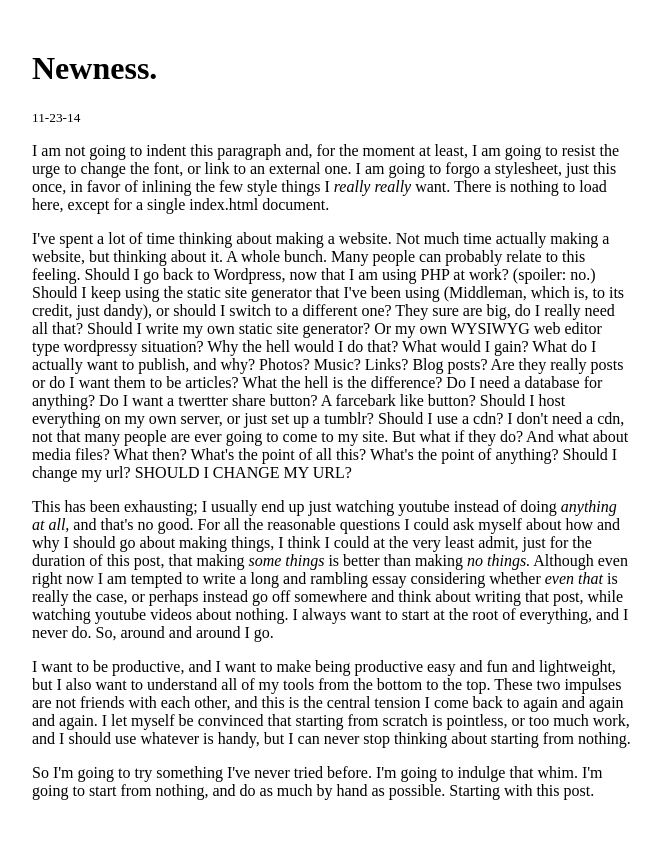
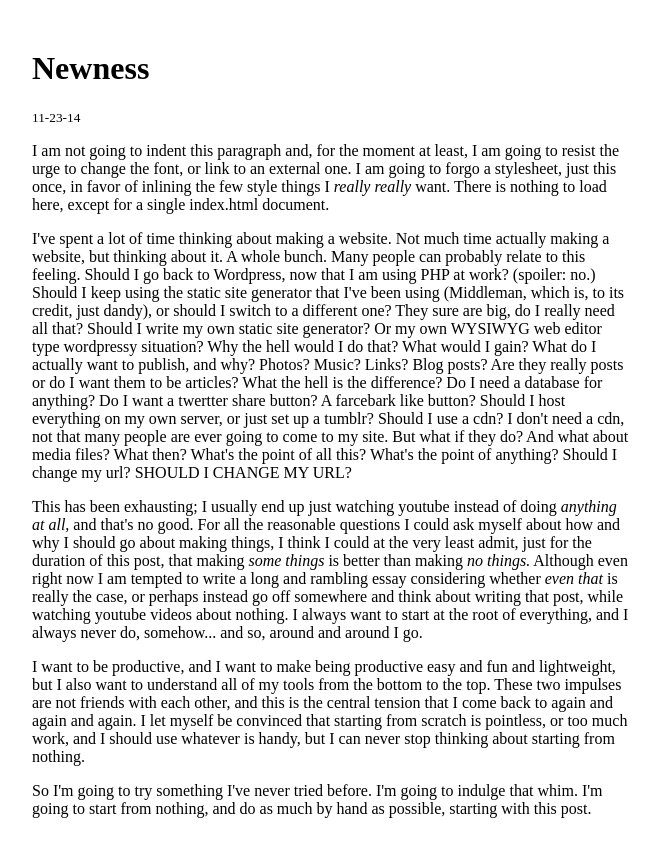
Before and after one commit to urthbound/site, a plain HTML site: page public/p/0.html in a window 1280 px wide. Shown: the whole page, without its empty margins (36-696 px from the left). Drawn offline with Linux system fonts and the light colour scheme.

Commit message:
first post

```diff
--- a/index.html
+++ b/public/p/0.html
@@ -3,11 +3,12 @@
 <html>
 
 <head>
+    <title>Newness</title>
 </head>
 
 <body>
     <div style="max-width:600px; margin: 50px 0px 50px 60px;">
-        <h1>Newness.</h1>
+        <h1>Newness</h1>
 
         <p><small>11-23-14</small></p>
 
@@ -38,18 +39,19 @@
             about how and why I should go about making things, I think I could at the very least admit, just for the duration of this post,
             that making <i>some things</i> is better than making <i>no things.</i> Although even right now I am tempted to write a long and rambling essay
             considering whether <i>even that</i> is really the case, or perhaps instead go off somewhere and think about writing that post,
-            while watching youtube videos about nothing.  I always want to start at the root of everything, and I never do. So, around and around I go.
+            while watching youtube videos about nothing.  I always want to start at the root of everything, and I always never do, somehow... and so, around and around I go.
         </p>
 
         <p>
             I want to be productive, and I want to make being productive easy and fun and lightweight, but I also want to
             understand all of my tools from the bottom to the top. These two impulses are not friends with each other,
-            and this is the central tension I come back to again and again and again. I let myself be convinced that starting from scratch
+            and this is the central tension that I come back to again and again and again. I let myself be convinced that starting from scratch
             is pointless, or too much work, and I should use whatever is handy, but I can never stop thinking about starting from nothing.
         </p>
 
         <p>
-            So I'm going to try something I've never tried before. I'm going to indulge that whim. I'm going to start from nothing, and do as much by hand as possible. Starting with this post.
+            So I'm going to try something I've never tried before. I'm going to indulge that whim. I'm going to start from nothing, and do as much by hand as possible,
+            starting with this post.
         </p>
 
     </div>
```
